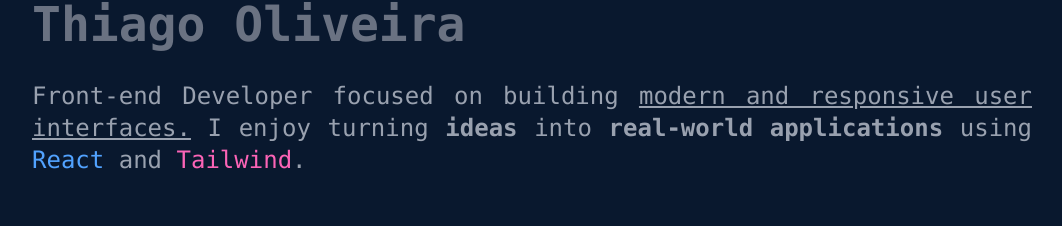
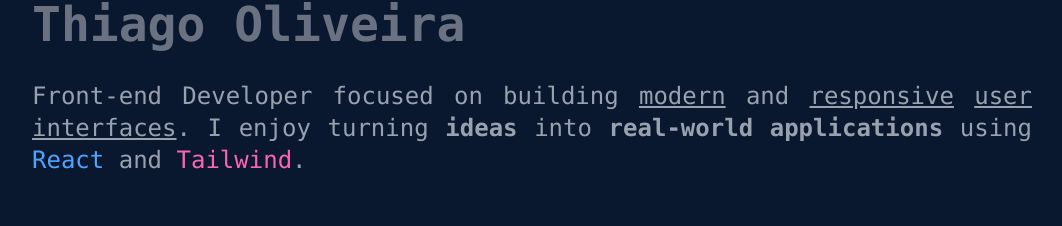
Before and after one commit to Thiago-R0drigues/portfolio, a React (Vite) app: page / in a window 1280 px wide. Shown: the part 330-556 px from the top of the page, without its empty margins (108-1170 px from the left). Built offline with nearby package versions, Linux system fonts and the light colour scheme.

Commit message:
adjusted underline style at About component

```diff
--- a/src/App.jsx
+++ b/src/App.jsx
@@ -23,7 +23,7 @@
     <div className='font-mono flex flex-col gap-8 pt-50 '>
       <p className='text-3xl font-black text-gray-300 hover:cursor-default max-[480px]:text-center '>Hi, I'm</p>
       <p className='text-5xl font-black text-gray-500 hover:cursor-default max-[480px]:text-center max-[480px]:text-3xl'><a href="https://www.linkedin.com/in/thiagorodrigues361/" target="_blank">Thiago Oliveira</a></p>
-      <p className='text-2xl text-gray-400  w-250 text-justify font-mono hover:cursor-default max-[480px]:w-90 max-[480px]:text-center max-[480px]:tracking-tighter max-[480px]:p-8'>Front-end Developer focused on building <span className='underline'>modern and responsive user interfaces.</span> I enjoy turning <span className='font-black'>ideas</span> into <span className='font-black'>real-world applications</span> using <span className='text-blue-400 hover:text-blue-500 duration-400 ease-in-out'>React</span> and <span className='text-pink-400 hover:text-pink-500 duration-400 ease-in-out'>Tailwind</span>.</p>
+      <p className='text-2xl text-gray-400  w-250 text-justify font-mono hover:cursor-default max-[480px]:w-90 max-[480px]:text-center max-[480px]:tracking-tighter max-[480px]:p-8'>Front-end Developer focused on building <span className='underline'>modern</span> and <span className='underline'>responsive</span> <span className="underline">user</span> <span className="underline">interfaces</span>. I enjoy turning <span className='font-black'>ideas</span> into <span className='font-black'>real-world applications</span> using <span className='text-blue-400 hover:text-blue-500 duration-400 ease-in-out'>React</span> and <span className='text-pink-400 hover:text-pink-500 duration-400 ease-in-out'>Tailwind</span>.</p>
       <button className="border-2 border-green-600 text-green-600 w-60 p-5 mt-5 hover:border-green-400 hover:text-green-400 transition duration-50 ease-in-out hover:cursor-pointer">Projects</button>
     </div>
   )
```
